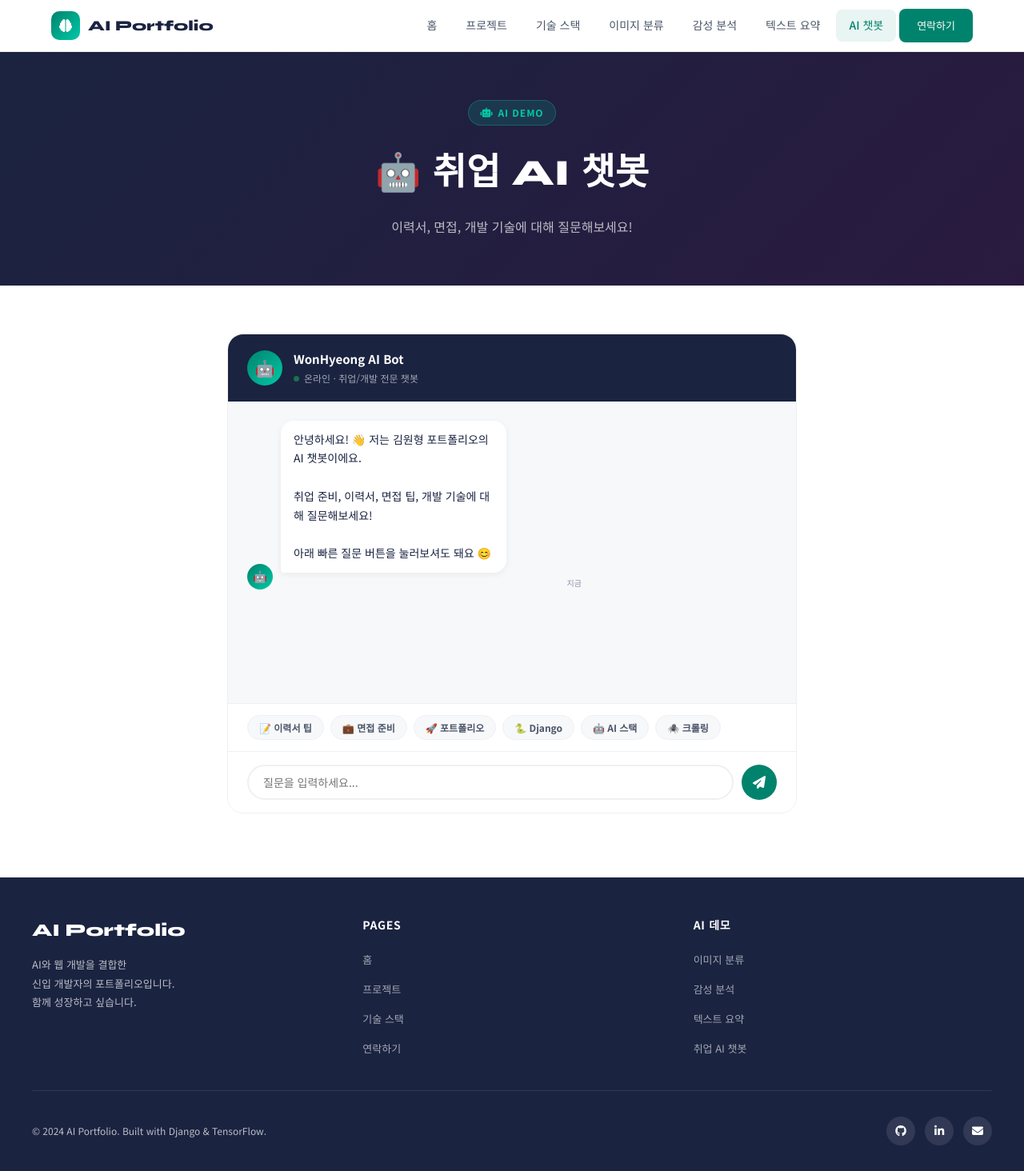
After one commit to kmwh0625-ctrl/ai-portfolio-python, a Django app: page /ai/chatbot/ in a window 1280 px wide. The commit adds this page. Shown: the whole page at 80% size. Run offline with Django 4.2, Linux system fonts and the light colour scheme.

Commit message:
Fix: urls, project_detail, summarize, chatbot 추가

```diff
--- /dev/null
+++ b/ai_demo/templates/ai_demo/chatbot.html
@@ -0,0 +1,227 @@
+{% extends "base.html" %}
+{% block title %}취업 AI 챗봇{% endblock %}
+
+{% block extra_css %}
+<style>
+  .demo-hero {
+    background: linear-gradient(135deg, #1a2340 0%, #2a1a40 100%);
+    color: white; padding: 60px 24px; text-align: center;
+  }
+  .demo-hero-tag {
+    display: inline-flex; align-items: center; gap: 6px;
+    background: rgba(0,201,167,.15); border: 1px solid rgba(0,201,167,.3);
+    color: var(--accent); padding: 5px 14px; border-radius: 100px;
+    font-size: 12px; font-weight: 700; letter-spacing: .08em;
+    text-transform: uppercase; margin-bottom: 20px;
+  }
+  .demo-hero h1 { font-family: var(--font-display); font-size: clamp(28px,4vw,46px); font-weight: 800; margin-bottom: 14px; }
+  .demo-hero p { color: rgba(255,255,255,.7); font-size: 16px; }
+
+  .chat-wrap { max-width: 760px; margin: 60px auto; padding: 0 24px; }
+
+  .chat-panel { background: white; border-radius: var(--radius-lg); border: 1px solid var(--gray-200); overflow: hidden; display: flex; flex-direction: column; height: 600px; }
+
+  .chat-header {
+    background: var(--navy); padding: 18px 24px; display: flex; align-items: center; gap: 14px;
+  }
+  .chat-avatar {
+    width: 44px; height: 44px; border-radius: 50%;
+    background: linear-gradient(135deg, var(--green), var(--accent));
+    display: flex; align-items: center; justify-content: center; font-size: 20px; flex-shrink: 0;
+  }
+  .chat-header-info { flex: 1; }
+  .chat-header-name { color: white; font-weight: 700; font-size: 15px; }
+  .chat-header-status { color: rgba(255,255,255,.6); font-size: 12px; display: flex; align-items: center; gap: 6px; margin-top: 2px; }
+  .status-dot { width: 7px; height: 7px; border-radius: 50%; background: #22c55e; animation: pulse 2s infinite; }
+  @keyframes pulse { 0%,100%{opacity:1}50%{opacity:.4} }
+
+  .chat-messages { flex: 1; overflow-y: auto; padding: 24px; display: flex; flex-direction: column; gap: 16px; background: var(--gray-100); }
+
+  .msg { display: flex; gap: 10px; align-items: flex-end; }
+  .msg.user { flex-direction: row-reverse; }
+
+  .msg-avatar {
+    width: 32px; height: 32px; border-radius: 50%; flex-shrink: 0;
+    display: flex; align-items: center; justify-content: center; font-size: 14px;
+  }
+  .msg.bot .msg-avatar { background: linear-gradient(135deg,var(--green),var(--accent)); color: white; }
+  .msg.user .msg-avatar { background: var(--navy); color: white; }
+
+  .msg-bubble {
+    max-width: 75%; padding: 12px 16px; border-radius: 16px;
+    font-size: 14px; line-height: 1.7; white-space: pre-wrap;
+  }
+  .msg.bot .msg-bubble { background: white; color: var(--navy); border-bottom-left-radius: 4px; box-shadow: var(--shadow-sm); }
+  .msg.user .msg-bubble { background: var(--green); color: white; border-bottom-right-radius: 4px; }
+
+  .msg-time { font-size: 10px; color: var(--gray-500); margin-top: 4px; text-align: right; }
+
+  .typing-indicator { display: none; }
+  .typing-indicator .msg-bubble { padding: 14px 18px; }
+  .dots { display: flex; gap: 4px; }
+  .dot { width: 8px; height: 8px; border-radius: 50%; background: var(--gray-300); animation: bounce 1.2s infinite; }
+  .dot:nth-child(2) { animation-delay: .2s; }
+  .dot:nth-child(3) { animation-delay: .4s; }
+  @keyframes bounce { 0%,60%,100%{transform:translateY(0)} 30%{transform:translateY(-8px)} }
+
+  .quick-btns { display: flex; gap: 8px; flex-wrap: wrap; padding: 14px 24px; border-top: 1px solid var(--gray-200); background: white; }
+  .quick-btn {
+    background: var(--gray-100); border: 1px solid var(--gray-200);
+    border-radius: 20px; padding: 6px 14px; font-size: 12px; font-weight: 600;
+    cursor: pointer; color: var(--gray-700); transition: var(--transition); font-family: var(--font-kr);
+  }
+  .quick-btn:hover { background: var(--green-light); border-color: var(--green); color: var(--green-dark); }
+
+  .chat-input-row {
+    display: flex; gap: 10px; padding: 16px 24px;
+    border-top: 1px solid var(--gray-200); background: white;
+  }
+  .chat-input {
+    flex: 1; border: 2px solid var(--gray-200); border-radius: 24px;
+    padding: 10px 18px; font-family: var(--font-kr); font-size: 14px;
+    color: var(--navy); outline: none; transition: var(--transition);
+  }
+  .chat-input:focus { border-color: var(--green); }
+  .send-btn {
+    width: 44px; height: 44px; border-radius: 50%; background: var(--green);
+    border: none; color: white; font-size: 16px; cursor: pointer;
+    display: flex; align-items: center; justify-content: center; transition: var(--transition); flex-shrink: 0;
+  }
+  .send-btn:hover { background: var(--green-dark); }
+  .send-btn:disabled { opacity: .5; cursor: not-allowed; }
+</style>
+{% endblock %}
+
+{% block content %}
+<div class="demo-hero">
+  <div class="demo-hero-tag"><i class="fas fa-robot"></i> AI Demo</div>
+  <h1>🤖 취업 AI 챗봇</h1>
+  <p>이력서, 면접, 개발 기술에 대해 질문해보세요!</p>
+</div>
+
+<div class="chat-wrap">
+  <div class="chat-panel">
+    <div class="chat-header">
+      <div class="chat-avatar">🤖</div>
+      <div class="chat-header-info">
+        <div class="chat-header-name">WonHyeong AI Bot</div>
+        <div class="chat-header-status"><span class="status-dot"></span> 온라인 · 취업/개발 전문 챗봇</div>
+      </div>
+    </div>
+
+    <div class="chat-messages" id="chatMessages">
+      <div class="msg bot">
+        <div class="msg-avatar">🤖</div>
+        <div>
+          <div class="msg-bubble">안녕하세요! 👋 저는 김원형 포트폴리오의 AI 챗봇이에요.
+
+취업 준비, 이력서, 면접 팁, 개발 기술에 대해 질문해보세요!
+
+아래 빠른 질문 버튼을 눌러보셔도 돼요 😊</div>
+          <div class="msg-time">지금</div>
+        </div>
+      </div>
+      <div class="msg bot typing-indicator" id="typingIndicator">
+        <div class="msg-avatar">🤖</div>
+        <div class="msg-bubble"><div class="dots"><div class="dot"></div><div class="dot"></div><div class="dot"></div></div></div>
+      </div>
+    </div>
+
+    <div class="quick-btns">
+      <button class="quick-btn" onclick="quickSend('이력서 잘 쓰는 법 알려줘')">📝 이력서 팁</button>
+      <button class="quick-btn" onclick="quickSend('면접 준비 어떻게 해?')">💼 면접 준비</button>
+      <button class="quick-btn" onclick="quickSend('신입 개발자 포트폴리오 팁')">🚀 포트폴리오</button>
+      <button class="quick-btn" onclick="quickSend('Django가 뭔가요?')">🐍 Django</button>
+      <button class="quick-btn" onclick="quickSend('AI 스택 추천해줘')">🤖 AI 스택</button>
+      <button class="quick-btn" onclick="quickSend('크롤링 어떻게 시작해?')">🕷️ 크롤링</button>
+    </div>
+
+    <div class="chat-input-row">
+      <input type="text" class="chat-input" id="chatInput" placeholder="질문을 입력하세요..." maxlength="500"
+        onkeydown="if(event.key==='Enter')sendMessage()" />
+      <button class="send-btn" id="sendBtn" onclick="sendMessage()"><i class="fas fa-paper-plane"></i></button>
+    </div>
+  </div>
+</div>
+{% endblock %}
+
+{% block extra_js %}
+<script>
+  function getTime() {
+    const now = new Date();
+    return now.getHours() + ':' + String(now.getMinutes()).padStart(2,'0');
+  }
+
+  function addMessage(text, isUser) {
+    const container = document.getElementById('chatMessages');
+    const typing = document.getElementById('typingIndicator');
+    const div = document.createElement('div');
+    div.className = 'msg ' + (isUser ? 'user' : 'bot');
+    div.innerHTML = `
+      <div class="msg-avatar">${isUser ? '👤' : '🤖'}</div>
+      <div>
+        <div class="msg-bubble">${text}</div>
+        <div class="msg-time">${getTime()}</div>
+      </div>
+    `;
+    container.insertBefore(div, typing);
+    container.scrollTop = container.scrollHeight;
+  }
+
+  function showTyping(show) {
+    document.getElementById('typingIndicator').style.display = show ? 'flex' : 'none';
+    const container = document.getElementById('chatMessages');
+    container.scrollTop = container.scrollHeight;
+  }
+
+  function quickSend(text) {
+    document.getElementById('chatInput').value = text;
+    sendMessage();
+  }
+
+  async function sendMessage() {
+    const input = document.getElementById('chatInput');
+    const message = input.value.trim();
+    if (!message) return;
+
+    const btn = document.getElementById('sendBtn');
+    input.value = '';
+    btn.disabled = true;
+
+    addMessage(message, true);
+    showTyping(true);
+
+    // 자연스러운 타이핑 딜레이
+    await new Promise(r => setTimeout(r, 800 + Math.random() * 600));
+
+    try {
+      const res = await fetch('/ai/api/chatbot/', {
+        method: 'POST',
+        headers: { 'Content-Type': 'application/json', 'X-CSRFToken': getCookie('csrftoken') },
+        body: JSON.stringify({ message }),
+      });
+      const data = await res.json();
+      showTyping(false);
+      if (data.success) {
+        addMessage(data.reply, false);
+      } else {
+        addMessage('죄송해요, 잠시 오류가 발생했어요. 다시 시도해주세요! 😅', false);
+      }
+    } catch (err) {
+      showTyping(false);
+      addMessage('서버 연결에 문제가 생겼어요. 잠시 후 다시 시도해주세요!', false);
+    }
+    btn.disabled = false;
+    input.focus();
+  }
+
+  function getCookie(name) {
+    let val = null;
+    document.cookie.split(';').forEach(c => {
+      c = c.trim();
+      if (c.startsWith(name + '=')) val = decodeURIComponent(c.slice(name.length + 1));
+    });
+    return val;
+  }
+</script>
+{% endblock %}
--- a/ai_demo/views.py
+++ b/ai_demo/views.py
@@ -1,59 +1,43 @@
 import json
+import re
+import random
 from django.shortcuts import render
 from django.http import JsonResponse
 from django.views.decorators.csrf import csrf_exempt
 
 
-# ─────────────────────────────────────────────────────────────────────────────
-# 이미지 분류
-# ─────────────────────────────────────────────────────────────────────────────
+# ── 이미지 분류 ───────────────────────────────────────────────────────────────
 
 def image_classify(request):
     return render(request, 'ai_demo/image_classify.html')
-
 
 @csrf_exempt
 def classify_api(request):
     if request.method != 'POST':
         return JsonResponse({'error': 'POST 요청만 허용됩니다.'}, status=405)
-
     image_file = request.FILES.get('image')
     if not image_file:
         return JsonResponse({'error': '이미지를 업로드해주세요.'}, status=400)
-
     if image_file.size > 5 * 1024 * 1024:
         return JsonResponse({'error': '파일 크기는 5MB 이하여야 합니다.'}, status=400)
-
-    # TensorFlow 시도
     try:
         import tensorflow as tf
         import numpy as np
         from PIL import Image
         import io
-
         model = tf.keras.applications.MobileNetV2(weights='imagenet')
         preprocess = tf.keras.applications.mobilenet_v2.preprocess_input
         decode_fn = tf.keras.applications.mobilenet_v2.decode_predictions
-
         img_bytes = image_file.read()
         img = Image.open(io.BytesIO(img_bytes)).convert('RGB').resize((224, 224))
         arr = np.array(img, dtype=np.float32)[np.newaxis, ...]
         arr = preprocess(arr)
         preds = model.predict(arr)
         decoded = decode_fn(preds, top=5)[0]
-
-        results = [
-            {'label': label.replace('_', ' ').title(), 'score': round(float(score) * 100, 2)}
-            for (_, label, score) in decoded
-        ]
+        results = [{'label': label.replace('_', ' ').title(), 'score': round(float(score) * 100, 2)} for (_, label, score) in decoded]
         return JsonResponse({'success': True, 'results': results})
-
-    except ImportError:
-        pass  # TF 없으면 데모 데이터
     except Exception:
-        pass  # 그 외 오류도 데모 데이터로 폴백
-
-    # 데모 데이터 (TF 미설치 환경)
+        pass
     demo_results = [
         {'label': 'Golden Retriever', 'score': 82.4},
         {'label': 'Labrador Retriever', 'score': 9.1},
@@ -64,115 +48,130 @@ def classify_api(request):
     return JsonResponse({'success': True, 'results': demo_results, 'demo': True})
 
 
-# ─────────────────────────────────────────────────────────────────────────────
-# 감성 분석  ← 이게 핵심 수정 부분
-# ─────────────────────────────────────────────────────────────────────────────
+# ── 감성 분석 ─────────────────────────────────────────────────────────────────
 
 def sentiment_analysis(request):
     return render(request, 'ai_demo/sentiment.html')
 
-
 @csrf_exempt
 def sentiment_api(request):
-    """
-    절대 500 에러를 내지 않는 감성 분석 API.
-    HuggingFace → 키워드 폴백 → 기본값 순서로 항상 success: true 반환.
-    """
     if request.method != 'POST':
         return JsonResponse({'error': 'POST 요청만 허용됩니다.'}, status=405)
-
-    # ── 텍스트 파싱 (JSON / form 둘 다 허용) ──────────────────────────────────
     text = ''
     try:
-        body = request.body
-        if body:
-            data = json.loads(body)
-            text = str(data.get('text', '')).strip()
+        data = json.loads(request.body)
+        text = str(data.get('text', '')).strip()
+    except Exception:
+        text = request.POST.get('text', '').strip()
+    if not text:
+        return JsonResponse({'error': '텍스트를 입력해주세요.'}, status=400)
+    if len(text) > 1000:
+        return JsonResponse({'error': '1000자 이하로 입력해주세요.'}, status=400)
+    try:
+        from transformers import pipeline as hf_pipeline
+        clf = hf_pipeline('text-classification', model='snunlp/KR-FinBert-SC', return_all_scores=True, truncation=True, max_length=512)
+        raw_results = clf(text[:512])[0]
+        label_map = {'positive': '긍정 😊', 'negative': '부정 😔', 'neutral': '중립 😐'}
+        formatted = sorted([{'label': label_map.get(r['label'].lower(), r['label']), 'score': round(r['score'] * 100, 2), 'raw': r['label'].lower()} for r in raw_results], key=lambda x: x['score'], reverse=True)
+        return JsonResponse({'success': True, 'dominant': formatted[0], 'all_scores': formatted, 'text': text[:100] + ('...' if len(text) > 100 else '')})
     except Exception:
         pass
-
-    if not text:
-        text = request.POST.get('text', '').strip()
-
-    if not text:
-        return JsonResponse({'error': '텍스트를 입력해주세요.'}, status=400)
-
-    if len(text) > 1000:
-        return JsonResponse({'error': '1000자 이하로 입력해주세요.'}, status=400)
-
-    # ── 1순위: HuggingFace transformers ───────────────────────────────────────
-    try:
-        from transformers import pipeline as hf_pipeline
-
-        clf = hf_pipeline(
-            'text-classification',
-            model='snunlp/KR-FinBert-SC',
-            return_all_scores=True,
-            truncation=True,
-            max_length=512,
-        )
-        raw_results = clf(text[:512])[0]
-
-        label_map = {
-            'positive': '긍정 😊',
-            'negative': '부정 😔',
-            'neutral':  '중립 😐',
-        }
-        formatted = sorted(
-            [
-                {
-                    'label': label_map.get(r['label'].lower(), r['label']),
-                    'score': round(r['score'] * 100, 2),
-                    'raw':   r['label'].lower(),
-                }
-                for r in raw_results
-            ],
-            key=lambda x: x['score'],
-            reverse=True,
-        )
-        return JsonResponse({
-            'success':    True,
-            'dominant':   formatted[0],
-            'all_scores': formatted,
-            'text':       text[:100] + ('...' if len(text) > 100 else ''),
-        })
-
-    except Exception:
-        pass  # 어떤 오류든 키워드 폴백으로
-
-    # ── 2순위: 키워드 기반 폴백 (항상 성공) ──────────────────────────────────
-    pos_words = [
-        '좋아', '훌륭', '최고', '행복', '기쁘', '감사', '사랑', '완벽', '좋은',
-        '즐거', '설레', '뿌듯', '희망', '기대', '만족', '성공',
-        'good', 'great', 'happy', 'love', 'excellent', 'wonderful', 'amazing',
-    ]
-    neg_words = [
-        '나쁘', '싫어', '최악', '슬프', '힘들', '지쳤', '화나', '실망', '끔찍',
-        '불만', '잘못', '우울', '괴로', '힘내', '고통', '절망', '후회',
-        'bad', 'terrible', 'hate', 'awful', 'worst', 'horrible', 'sad',
-    ]
-
+    pos_words = ['좋아','훌륭','최고','행복','기쁘','감사','사랑','완벽','좋은','즐거','설레','뿌듯','희망','기대','만족','성공','good','great','happy','love','excellent']
+    neg_words = ['나쁘','싫어','최악','슬프','힘들','지쳤','화나','실망','끔찍','불만','잘못','우울','괴로','고통','절망','후회','bad','terrible','hate','awful','worst']
     tl = text.lower()
     pos_count = sum(1 for w in pos_words if w in tl)
     neg_count = sum(1 for w in neg_words if w in tl)
-
     if pos_count > neg_count:
         scores = [('positive', 0.78), ('neutral', 0.15), ('negative', 0.07)]
     elif neg_count > pos_count:
         scores = [('negative', 0.75), ('neutral', 0.17), ('positive', 0.08)]
     else:
         scores = [('neutral', 0.60), ('positive', 0.22), ('negative', 0.18)]
+    label_map = {'positive': '긍정 😊', 'negative': '부정 😔', 'neutral': '중립 😐'}
+    formatted = [{'label': label_map[l], 'score': round(s * 100, 2), 'raw': l} for l, s in scores]
+    return JsonResponse({'success': True, 'dominant': formatted[0], 'all_scores': formatted, 'text': text[:100] + ('...' if len(text) > 100 else ''), 'demo': True})
 
-    label_map = {'positive': '긍정 😊', 'negative': '부정 😔', 'neutral': '중립 😐'}
-    formatted = [
-        {'label': label_map[l], 'score': round(s * 100, 2), 'raw': l}
-        for l, s in scores
-    ]
 
-    return JsonResponse({
-        'success':    True,
-        'dominant':   formatted[0],
-        'all_scores': formatted,
-        'text':       text[:100] + ('...' if len(text) > 100 else ''),
-        'demo':       True,
-    })
+# ── 텍스트 요약 ───────────────────────────────────────────────────────────────
+
+def text_summarize(request):
+    return render(request, 'ai_demo/summarize.html')
+
+@csrf_exempt
+def summarize_api(request):
+    if request.method != 'POST':
+        return JsonResponse({'error': 'POST 요청만 허용됩니다.'}, status=405)
+    text = ''
+    try:
+        data = json.loads(request.body)
+        text = str(data.get('text', '')).strip()
+    except Exception:
+        text = request.POST.get('text', '').strip()
+    if not text:
+        return JsonResponse({'error': '텍스트를 입력해주세요.'}, status=400)
+    if len(text) < 100:
+        return JsonResponse({'error': '100자 이상 입력해주세요.'}, status=400)
+    if len(text) > 3000:
+        return JsonResponse({'error': '3000자 이하로 입력해주세요.'}, status=400)
+    try:
+        from transformers import pipeline as hf_pipeline
+        summarizer = hf_pipeline('summarization', model='gogamza/kobart-summarization', max_length=150, min_length=30, truncation=True)
+        result = summarizer(text[:1024])[0]
+        summary = result['summary_text']
+        ratio = max(0, round((1 - len(summary) / len(text)) * 100))
+        return JsonResponse({'success': True, 'summary': summary, 'original_len': len(text), 'summary_len': len(summary), 'ratio': ratio})
+    except Exception:
+        pass
+    # 폴백: 문장 추출 요약
+    sentences = [s.strip() for s in re.split(r'(?<=[.!?。])\s+', text.strip()) if len(s.strip()) > 10]
+    if len(sentences) <= 3:
+        summary = ' '.join(sentences)
+    else:
+        n = len(sentences)
+        summary = ' '.join([sentences[0], sentences[n // 2], sentences[-1]])
+    ratio = max(0, min(round((1 - len(summary) / len(text)) * 100), 90))
+    return JsonResponse({'success': True, 'summary': summary, 'original_len': len(text), 'summary_len': len(summary), 'ratio': ratio, 'demo': True})
+
+
+# ── 챗봇 ─────────────────────────────────────────────────────────────────────
+
+def chatbot(request):
+    return render(request, 'ai_demo/chatbot.html')
+
+@csrf_exempt
+def chatbot_api(request):
+    if request.method != 'POST':
+        return JsonResponse({'error': 'POST 요청만 허용됩니다.'}, status=405)
+    message = ''
+    try:
+        data = json.loads(request.body)
+        message = str(data.get('message', '')).strip()
+    except Exception:
+        message = request.POST.get('message', '').strip()
+    if not message:
+        return JsonResponse({'error': '메시지를 입력해주세요.'}, status=400)
+    if len(message) > 500:
+        return JsonResponse({'error': '500자 이하로 입력해주세요.'}, status=400)
+
+    msg_lower = message.lower()
+    responses = {
+        ('이력서', '자기소개서', '자소서'): "이력서 작성 팁을 알려드릴게요! 📝\n\n① 프로젝트 중심으로 쓰세요. 'Python 개발'보다 'Python으로 주가 분석 시스템 구현'처럼 구체적으로!\n② 수치를 넣으세요. '성능 30% 개선', '1만 건 데이터 처리' 등\n③ GitHub 링크를 꼭 넣으세요. 코드가 증거입니다.\n④ 1~2페이지로 간결하게 유지하세요.",
+        ('면접', '준비', '질문'): "면접 준비 핵심을 알려드릴게요! 💼\n\n자주 나오는 질문:\n• '자기소개 해주세요' → 30초~1분, 지원 동기 포함\n• '프로젝트 설명해주세요' → 기술 스택 + 어려웠던 점 + 해결 과정\n• '부족한 점은?' → 솔직하게 + 개선 노력 함께\n\n기술 개념보다 왜 그 기술을 선택했는지가 더 중요해요!",
+        ('django', '장고', 'python', '파이썬'): "Django/Python 관련 질문이군요! 🐍\n\nDjango 핵심 개념:\n• MTV 패턴 (Model-Template-View)\n• ORM으로 DB를 Python 코드로 조작\n• 관리자 페이지 자동 생성\n• 보안 기능 내장 (CSRF, XSS 방어)\n\n면접 답변: 'Django ORM이 뭔가요?' → 'SQL 없이 Python으로 DB를 다루는 기술'",
+        ('ai', 'ml', '머신러닝', '딥러닝', '인공지능', 'tensorflow', '텐서플로'): "AI/ML 관련 내용이군요! 🤖\n\n신입 개발자 추천 AI 스택:\n• TensorFlow/PyTorch: 딥러닝 모델 구현\n• HuggingFace: 사전학습 모델 활용\n• scikit-learn: 머신러닝 기초\n• Pandas/NumPy: 데이터 전처리\n\nAI 프로젝트를 배포까지 해두면 큰 차별화 포인트가 돼요!",
+        ('취업', '신입', '포트폴리오', '개발자'): "신입 개발자 취업 조언이에요! 🚀\n\n합격률을 높이는 3가지:\n① GitHub 꾸준히 커밋 → 잔디 심기\n② 배포된 프로젝트 → URL 공유 가능한 서비스\n③ 기술 블로그 → 배운 것 정리\n\n기술 스택보다 문제 해결 능력을 보여주는 게 핵심이에요!",
+        ('안녕', '하이', 'hello', '반가'): "안녕하세요! 👋 저는 김원형 포트폴리오의 AI 챗봇이에요.\n\n취업 준비나 개발 관련 질문을 해보세요!\n\n예시:\n• '이력서 잘 쓰는 법 알려줘'\n• 'Django가 뭔가요?'\n• '신입 개발자 포트폴리오 팁'\n• '면접 준비 어떻게 해?'",
+        ('크롤링', '스크래핑', 'beautifulsoup', 'selenium'): "웹 크롤링 관련이군요! 🕷️\n\n주요 도구:\n• requests + BeautifulSoup: 정적 웹사이트\n• Selenium: JS 렌더링 필요한 사이트\n• Scrapy: 대규모 크롤링\n\n주의사항:\n• robots.txt 확인 필수\n• time.sleep으로 서버 부하 방지\n\n크롤링 프로젝트는 자동화 능력을 잘 보여줄 수 있어요!",
+        ('데이터', '분석', 'pandas', '시각화', 'matplotlib'): "데이터 분석 관련이군요! 📊\n\n기본 스택:\n• Pandas: 데이터 정제/분석\n• Matplotlib/Seaborn: 시각화\n• Plotly: 인터랙티브 차트\n• Jupyter Notebook: 분석 환경\n\n포트폴리오 팁: Jupyter Notebook으로 분석 과정을 보여주면 사고 과정이 드러나서 좋아요!",
+    }
+
+    reply = None
+    for keywords, resp in responses.items():
+        if any(kw in msg_lower for kw in keywords):
+            reply = resp
+            break
+
+    if not reply:
+        reply = f"'{message}'에 대해 답변드릴게요! 😊\n\n더 구체적으로 질문해주시면 더 잘 도와드릴 수 있어요.\n\n예시 질문:\n• '이력서 팁 알려줘'\n• '면접 준비 방법'\n• 'Django ORM이 뭔가요?'\n• '신입 포트폴리오 어떻게 만들어?'"
+
+    return JsonResponse({'success': True, 'reply': reply, 'message': message})
```
Also changed, not shown: ai_demo/templates/ai_demo/summarize.html (added, +206 -0 lines), ai_demo/urls.py (line endings or trailing spaces), portfolio/templates/portfolio/project_detail.html (line endings or trailing spaces).
